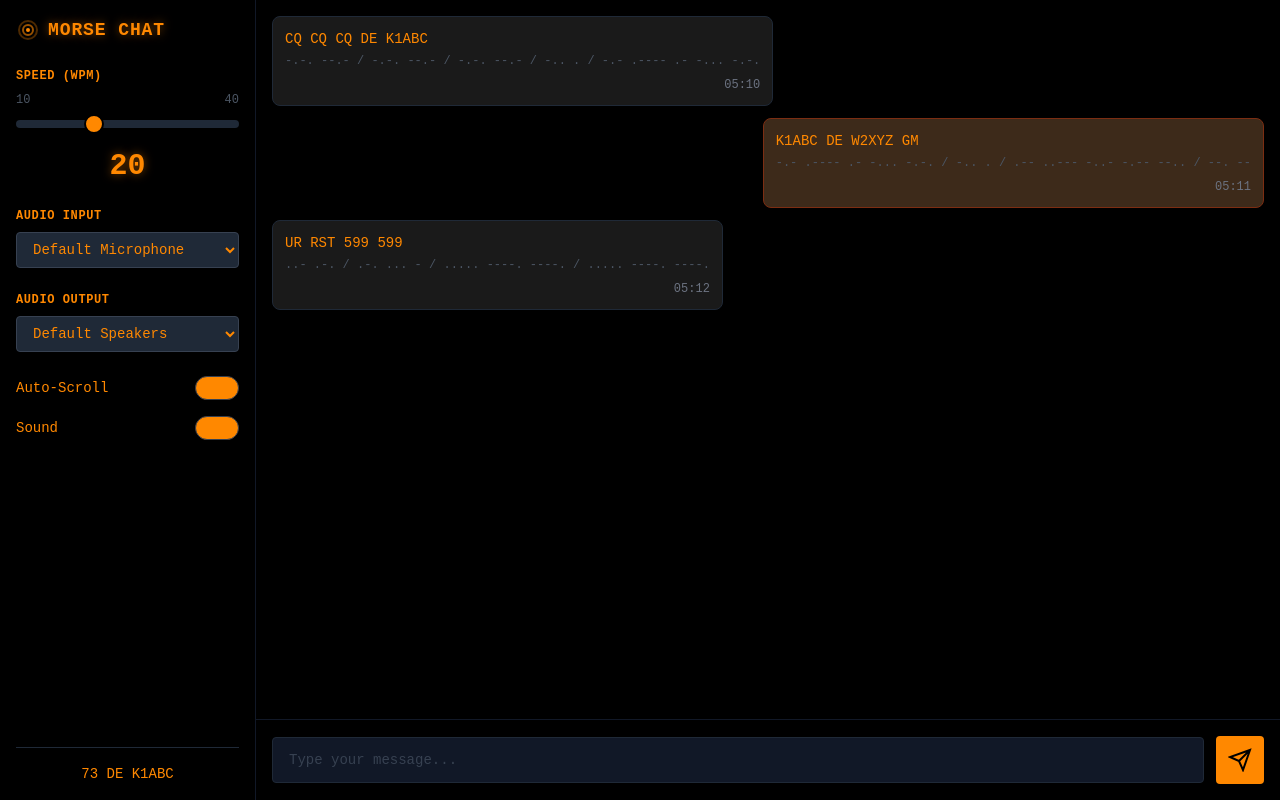
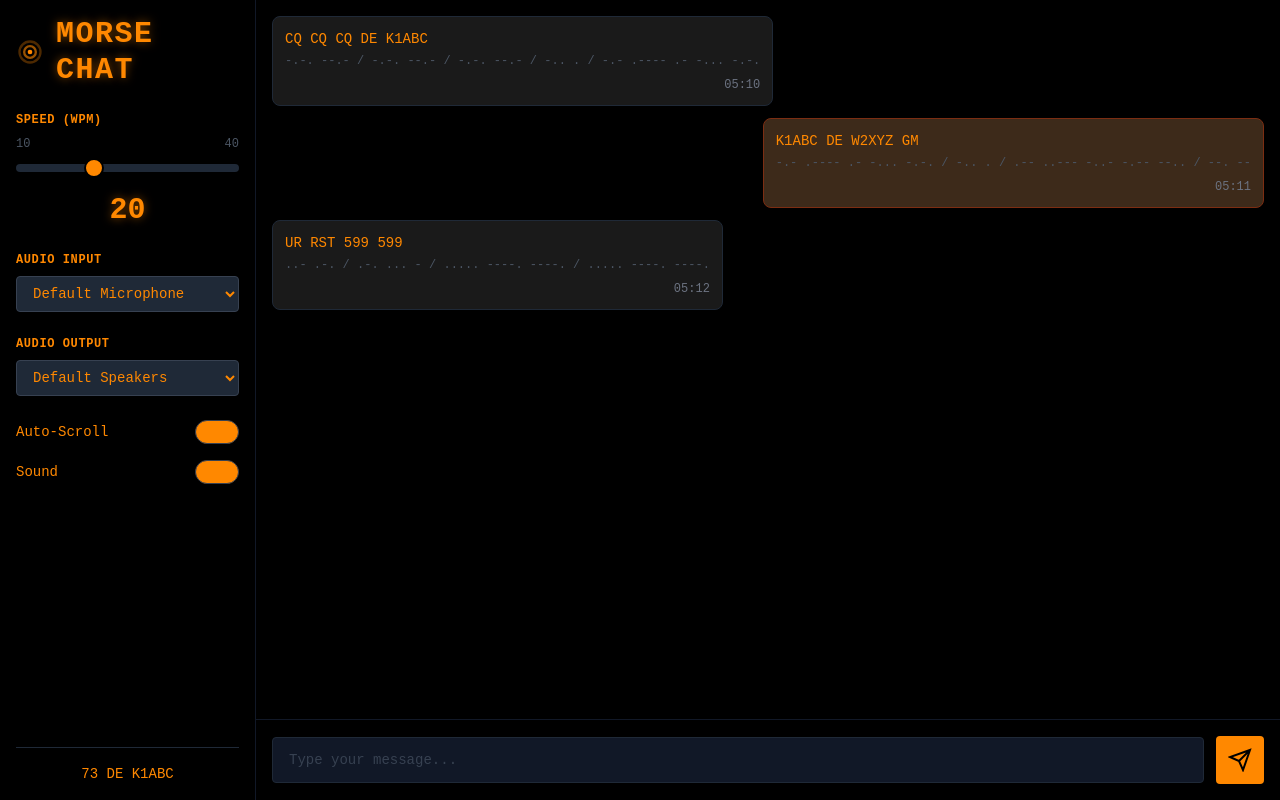
Before and after one commit to PapaDream/morse-chat, a React (Vite) app in the folder morse-chat-web/: page / in a window 1280 px wide. Built offline with nearby package versions, Linux system fonts and the light colour scheme.

Commit message:
Make MORSE CHAT same size as WPM number
- Changed from text-lg to text-3xl
- Icon scaled up slightly (28x28)
- Now both header and WPM are same size

```diff
--- a/morse-chat-web/src/components/Sidebar.tsx
+++ b/morse-chat-web/src/components/Sidebar.tsx
@@ -25,13 +25,13 @@ export function Sidebar({
 }: SidebarProps) {
   return (
     <div className="w-64 bg-black border-r border-gray-900 flex flex-col p-4 font-mono">
-      <div className="mb-6 flex items-center gap-2">
-        <svg width="24" height="24" viewBox="0 0 24 24" fill="none" className="text-terminal-orange">
+      <div className="mb-6 flex items-center gap-3">
+        <svg width="28" height="28" viewBox="0 0 24 24" fill="none" className="text-terminal-orange flex-shrink-0">
           <circle cx="12" cy="12" r="2" fill="currentColor"/>
           <circle cx="12" cy="12" r="5" stroke="currentColor" strokeWidth="2" opacity="0.6"/>
           <circle cx="12" cy="12" r="9" stroke="currentColor" strokeWidth="2" opacity="0.3"/>
         </svg>
-        <h1 className="text-lg font-bold text-terminal-orange tracking-wider" style={{ textShadow: '0 0 10px rgba(255, 136, 0, 0.5)' }}>MORSE CHAT</h1>
+        <h1 className="text-3xl font-bold text-terminal-orange tracking-wider" style={{ textShadow: '0 0 10px rgba(255, 136, 0, 0.5)' }}>MORSE CHAT</h1>
       </div>
 
       {/* Speed Section */}
```
